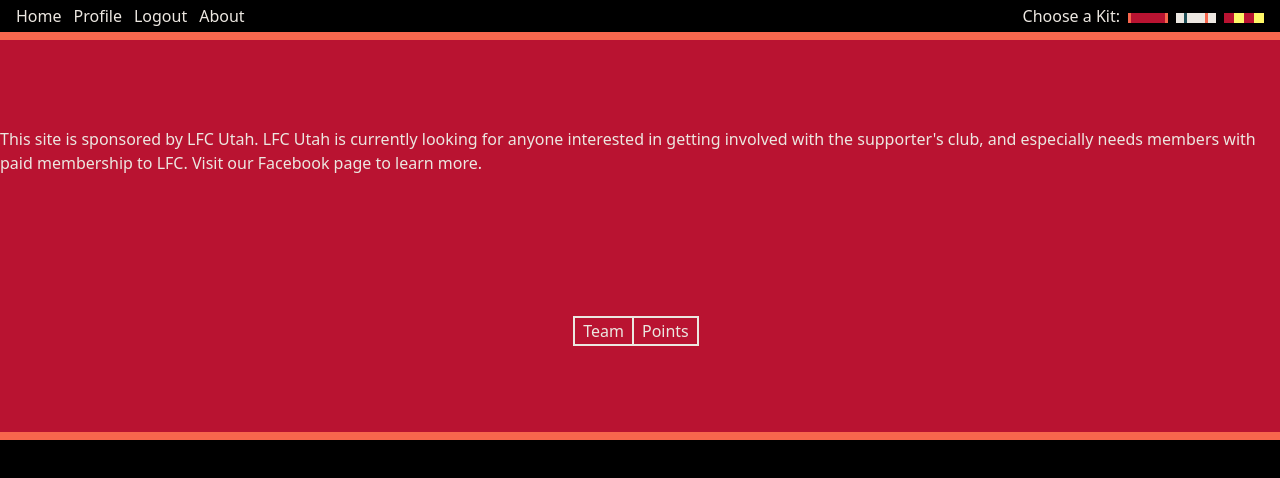
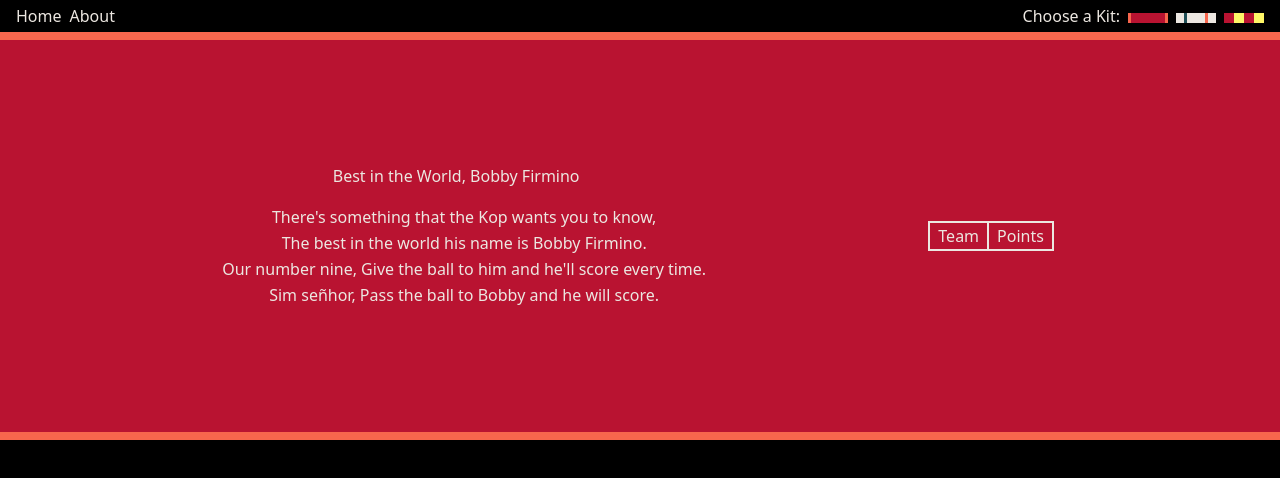
Before and after one commit to dustin-lamarr/bobbyfirmino-v2, a Vue app: page / in a window 1280 px wide. Shown: the top 478 px of the page. Built offline with nearby package versions, Linux system fonts and the light colour scheme.

Commit message:
Added about section conditional rendering

```diff
--- /dev/null
+++ b/src/components/About.vue
@@ -0,0 +1,6 @@
+<template>
+    <div class="flex-col w-1/2 leading-relaxed">
+    <p>This site is sponsored by LFC Utah. LFC Utah is currently looking for anyone interested in getting involved with the supporter's club, and especially needs members with paid membership to LFC. Visit our <a href="https://www.facebook.com/UtahLFC">Facebook page</a> to learn more.  </p>
+    </div>
+
+</template>
--- a/src/components/Home.vue
+++ /dev/null
@@ -1,31 +0,0 @@
-<template>
-   <div class="flex-col">
-      <h1 class="text-center">Best in the World, Bobby Firmino</h1>
-      <p
-        class="
-          text-center
-          font-normal
-          pl-4
-          pt-4
-          whitespace-pre-wrap
-          break-normal
-          leading-relaxed
-          w-auto
-        "
-      >
-        There's something that the Kop wants you to know,
-        <br />
-        The best in the world his name is Bobby Firmino.
-        <br />
-        Our number nine, Give the ball to him and he'll score every time.
-        <br />
-        Sim señhor, Pass the ball to Bobby and he will score.
-      </p>
-    </div>
-</template>
-
-<script>
-
-</script>
-
-<style scoped></style>
--- a/src/components/Nav.vue
+++ b/src/components/Nav.vue
@@ -12,10 +12,10 @@
     id="navbar"
   >
     <div class="justify-start ml-4" id="navbarLinks">
-      <a class="font-normal" href="/">Home</a>
-      <a class="pl-3 font-normal" href="/profile">Profile</a>
-      <a class="px-3 font-normal" id="logout">Logout</a>
-      <a class="font-normal" href="/about" @click="$emit('about')">About</a>
+      <button class="font-normal" @click="$emit('default')">Home</button>
+      <!-- <button class="pl-3 font-normal">Profile</button> -->
+      <!-- <button class="px-3 font-normal" id="logout">Logout</button> -->
+      <button class="font-normal pl-2" @click="$emit('about')">About</button>
     </div>
     <div class="justify-end flex flex-row mr-4 content-center">
       <p class="">Choose a Kit:</p>
--- a/src/components/Song.vue
+++ b/src/components/Song.vue
@@ -1,7 +1,31 @@
 <template>
+<div class="flex-col">
+      <h2 class="text-center">Best in the World, Bobby Firmino</h2>
+      <p
+        class="
+          text-center
+          font-normal
+          pl-4
+          pt-4
+          whitespace-pre-wrap
+          break-normal
+          leading-relaxed
+          w-auto
+        "
+      >
+        There's something that the Kop wants you to know,
+        <br />
+        The best in the world his name is Bobby Firmino.
+        <br />
+        Our number nine, Give the ball to him and he'll score every time.
+        <br />
+        Sim señhor, Pass the ball to Bobby and he will score.
+      </p>
+</div>
+</template>
 
-<div class="col-6">
-    <p>This site is sponsored by LFC Utah. LFC Utah is currently looking for anyone interested in getting involved with the supporter's club, and especially needs members with paid membership to LFC. Visit our <a href="https://www.facebook.com/UtahLFC">Facebook page</a> to learn more.  </p>
-  </div>
+<script>
 
-</template>
+</script>
+
+<style scoped></style>
--- a/src/views/Main.vue
+++ b/src/views/Main.vue
@@ -4,14 +4,15 @@
       @home="homeKit"
       @away="awayKit"
       @third="thirdKit"
-      @about="aboutView"
+      @about="renderAbout"
+      @default="renderHome"
       :class="{
         'border-orange text-cream': home,
         'border-green text-cream': away,
         'border-red text-red': third,
       }"
     />
-    <div v-if="homeView"
+    <div
       class="
         bg-red
         w-auto
@@ -30,17 +31,19 @@
         'bg-yellow border-red text-red': third,
       }"
     >
+    <template v-if="homeView">
       <Song/>
       <PremTable :class="{ 'border-orange': home, 'border-red': third }" />
+    </template>
+      <About v-if="aboutView" />
     </div>
-    <About v-if="aboutView" />
   </div>
 </template>
 
 <script>
 import Nav from "../components/Nav.vue";
-import Song from "../components/Song.vue"
-import About from "../components/Song.vue";
+import Song from "../components/Song.vue";
+import About from "../components/About.vue";
 import PremTable from "../components/PremTable.vue";
 // import api from '../js/api.js'
 
@@ -49,7 +52,7 @@ export default {
     Nav,
     Song,
     About,
-    PremTable
+    PremTable,
   },
 
   props: {},
@@ -83,7 +86,12 @@ export default {
     renderAbout() {
       this.aboutView = true;
       this.homeView = false;
+      console.log("about click")
     },
+    renderHome() {
+      this.homeView = true
+      this.aboutView = false
+    }
   },
 };
 
```
Lines whose indentation alone changed are shown as unchanged.
